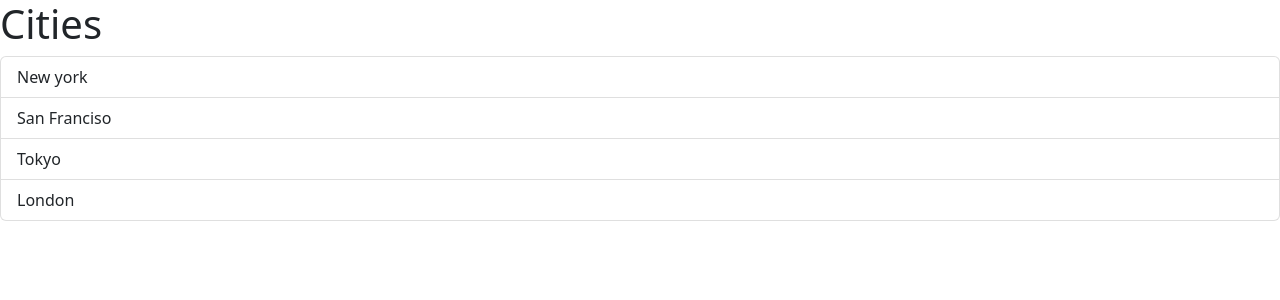
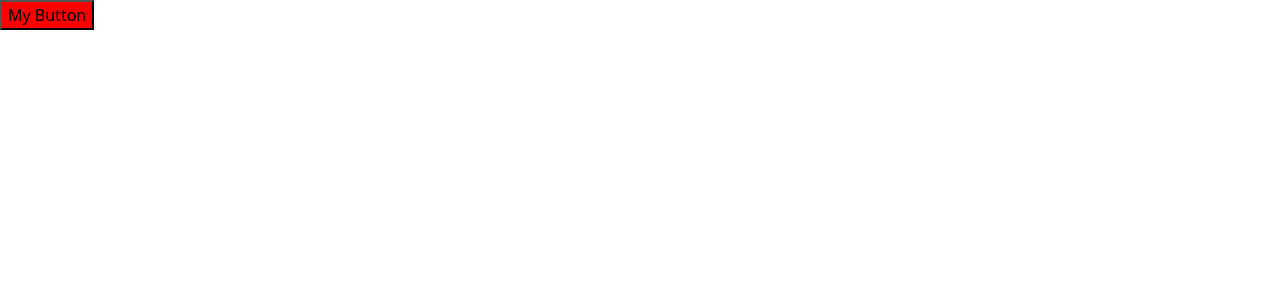
Before and after one commit to racynibaya/react-typescript, a React (Vite) app: page / in a window 1280 px wide. Shown: the top 300 px of the page. Built offline with nearby package versions, Linux system fonts and the light colour scheme.

Commit message:
adding button component and modify the app component

```diff
--- a/src/App.tsx
+++ b/src/App.tsx
@@ -1,14 +1,20 @@
-import ListGroup from './components/ListGroup';
+import { useState } from 'react';
+
+import Button from './components/Button';
 import './App.css';
+import Alert from './components/Alert';
 
-function App() {
+const App = () => {
   const items = ['New york', 'San Franciso', 'Tokyo', 'London'];
+  const [clicked, setClicked] = useState(false);
 
   return (
     <div className='App'>
-      <ListGroup items={items} heading='Cities' />
+      <Button color='primary' onClick={() => setClicked(!clicked)}>
+        My Button
+      </Button>
     </div>
   );
-}
+};
 
 export default App;
--- /dev/null
+++ b/src/components/Button.module.css
@@ -0,0 +1,3 @@
+.btn {
+  background-color: red;
+}
--- /dev/null
+++ b/src/components/Button.tsx
@@ -0,0 +1,24 @@
+import styles from './Button.module.css';
+
+interface Props {
+  color?:
+    | 'primary'
+    | 'secondary'
+    | 'danger'
+    | 'success'
+    | 'warning'
+    | 'info'
+    | 'dark'
+    | 'light';
+  children: string;
+  onClick: () => void;
+}
+const Button = ({ children, onClick, color = 'primary' }: Props) => {
+  return (
+    <button className={`${styles.btn}`} onClick={onClick}>
+      {children}
+    </button>
+  );
+};
+
+export default Button;
```
Also changed, not shown: src/App.css (+7 -0 lines).
